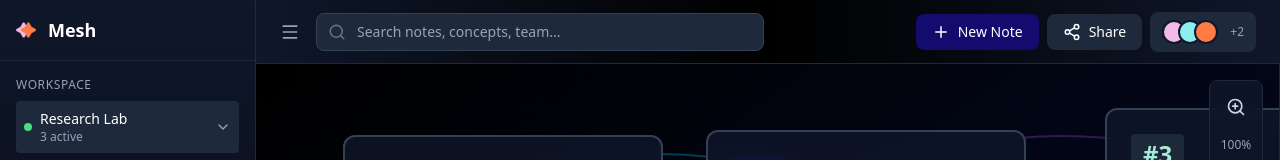
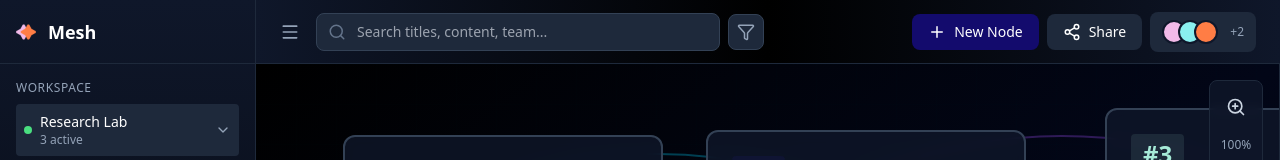
Before and after one commit to nadiashovkovy/mesh, a React (Create React App) app: page / in a window 1280 px wide. Shown: the top 160 px of the page. Built offline with nearby package versions, Linux system fonts and the light colour scheme.

Commit message:
search in full screen and nonworking filter icon added

```diff
--- a/src/components/Canvas.jsx
+++ b/src/components/Canvas.jsx
@@ -1,14 +1,15 @@
 import React, { useState, useRef, useEffect, forwardRef, useImperativeHandle } from 'react';
-import { Plus, ZoomIn, ZoomOut, Maximize, Minimize, Sparkles, GitBranch, Palette, Share2, MoreVertical } from 'lucide-react';
+import { Plus, ZoomIn, ZoomOut, Maximize, Minimize, Sparkles, GitBranch, Palette, Share2, MoreVertical, Search, Filter, ChevronDown, ChevronUp } from 'lucide-react';
 import NoteCard from './Notecard';
 import CollaborationIndicator from './CollaborationIndicator';
 import RightPanel from './RightPanel';
 
-const Canvas = forwardRef(({ selectedNode, onSelectNode, notes, isFullscreen, onFullscreenChange, rightPanelOpen, onRightPanelToggle }, ref) => {
+const Canvas = forwardRef(({ selectedNode, onSelectNode, notes, isFullscreen, onFullscreenChange, rightPanelOpen, onRightPanelToggle, onSearch, searchQuery }, ref) => {
   const [zoom, setZoom] = useState(1);
   const [pan, setPan] = useState({ x: 0, y: 0 });
   const [showActionMenu, setShowActionMenu] = useState(false);
   const [notePositions, setNotePositions] = useState({});
+  const [searchBarCollapsed, setSearchBarCollapsed] = useState(false);
   const canvasRef = useRef(null);
   const isPinching = useRef(false);
   const lastDistance = useRef(0);
@@ -204,7 +205,7 @@ const Canvas = forwardRef(({ selectedNode, onSelectNode, notes, isFullscreen, on
   };
 
   const actionMenuItems = [
-    { icon: Plus, label: 'New Note', onClick: () => console.log('New Note') },
+    { icon: Plus, label: 'New Node', onClick: () => console.log('New Node') },
     { icon: isFullscreen ? Minimize : Maximize, label: isFullscreen ? 'Exit Fullscreen' : 'Fullscreen', onClick: toggleFullscreen },
     { icon: GitBranch, label: 'Simplify', onClick: () => console.log('Simplify') },
     { icon: Sparkles, label: 'AI Overview', onClick: () => console.log('AI Overview') },
@@ -270,6 +271,51 @@ const Canvas = forwardRef(({ selectedNode, onSelectNode, notes, isFullscreen, on
           transformOrigin: 'top left',
         }}
       ></div>
+
+      {/* Floating Search Bar (only in fullscreen) */}
+      {isFullscreen && (
+        <div className="absolute top-8 left-8 z-[60] transition-all duration-300">
+          <div className="bg-slate-900/95 backdrop-blur-sm rounded-2xl border border-slate-800 shadow-2xl overflow-hidden">
+            {/* Collapse/Expand Button */}
+            <button
+              onClick={() => setSearchBarCollapsed(!searchBarCollapsed)}
+              className="w-full flex items-center justify-between px-4 py-2 hover:bg-slate-800/50 transition"
+            >
+              <div className="flex items-center gap-2">
+                <Search size={16} className="text-slate-400" />
+                <span className="text-sm text-slate-400">Search</span>
+              </div>
+              {searchBarCollapsed ? (
+                <ChevronDown size={16} className="text-slate-400" />
+              ) : (
+                <ChevronUp size={16} className="text-slate-400" />
+              )}
+            </button>
+
+            {/* Search Input Section */}
+            {!searchBarCollapsed && (
+              <div className="flex items-center gap-2 px-4 pb-3 animate-in fade-in slide-in-from-top-2 duration-200">
+                <div className="relative flex-1">
+                  <Search size={16} className="absolute left-3 top-1/2 transform -translate-y-1/2 text-slate-500" />
+                  <input
+                    type="text"
+                    placeholder="Search titles, content..."
+                    className="w-80 pl-9 pr-4 py-2 bg-slate-800 border border-slate-700 rounded-lg text-sm focus:border-cyan-400 outline-none transition"
+                    value={searchQuery}
+                    onChange={(e) => onSearch(e.target.value)}
+                  />
+                </div>
+                <button
+                  className="p-2 bg-slate-800 border border-slate-700 rounded-lg hover:bg-slate-700 hover:border-cyan-400 transition"
+                  title="Filter"
+                >
+                  <Filter size={16} className="text-slate-400" />
+                </button>
+              </div>
+            )}
+          </div>
+        </div>
+      )}
 
       {/* Canvas Content */}
       <div className="relative p-8 h-full overflow-auto scrollbar-hide">
--- a/src/components/RightPanel.jsx
+++ b/src/components/RightPanel.jsx
@@ -113,7 +113,7 @@ export default function RightPanel({ isOpen, selectedNode, selectedNote, onToggl
           </div>
         ) : (
           <div className="space-y-4">
-            <div className="text-xs text-slate-400 uppercase tracking-wider font-semibold">Note Details</div>
+            <div className="text-xs text-slate-400 uppercase tracking-wider font-semibold">Node Details</div>
             {selectedNote ? (
               <div className="space-y-3">
                 <div className="p-3 bg-slate-800/50 rounded-lg border border-slate-700/50">
@@ -131,7 +131,7 @@ export default function RightPanel({ isOpen, selectedNode, selectedNote, onToggl
                       )}
                     </button>
                   </div>
-                  <div className="text-sm font-medium text-cyan-400">{selectedNote.title}</div>
+                  <div className="text-sm font-medium text-slate-300">{selectedNote.title}</div>
                 </div>
                 <div className="p-3 bg-slate-800/50 rounded-lg border border-slate-700/50">
                   <div className="flex items-center justify-between mb-2">
@@ -152,7 +152,7 @@ export default function RightPanel({ isOpen, selectedNode, selectedNote, onToggl
                 </div>
                 <div className="p-3 bg-slate-800/50 rounded-lg border border-slate-700/50">
                   <div className="text-xs text-slate-400 mb-1">Connections</div>
-                  <div className="text-sm text-slate-300">{selectedNote.connections} linked notes</div>
+                  <div className="text-sm text-slate-300">{selectedNote.connections} linked nodes</div>
                 </div>
                 <div className="p-3 bg-slate-800/50 rounded-lg border border-slate-700/50">
                   <div className="text-xs text-slate-400 mb-1">Created</div>
@@ -164,7 +164,7 @@ export default function RightPanel({ isOpen, selectedNode, selectedNote, onToggl
                 </div>
               </div>
             ) : (
-              <div className="text-slate-400 text-sm">Select a note to view details</div>
+              <div className="text-slate-400 text-sm">Select a node to view details</div>
             )}
           </div>
         )}
--- a/src/components/Sidebar.jsx
+++ b/src/components/Sidebar.jsx
@@ -49,7 +49,7 @@ export default function Sidebar({ isOpen, onToggle, onWorkspaceChange }) {
   return (
     <div className={`${isOpen ? 'w-64' : 'w-20'} bg-gradient-to-b from-slate-900 to-black border-r border-slate-800 flex flex-col transition-all duration-300 sticky top-0 h-screen`}>
       {/* Logo */}
-      <div className={`p-4 border-b border-slate-800 flex items-center gap-3 ${!isOpen ? 'justify-center' : ''}`}>
+      <div className={`h-16 px-4 border-b border-slate-800 flex items-center gap-3 ${!isOpen ? 'justify-center' : ''}`}>
         <img
           src="/assets/MeshLogo.png"
           alt="Mesh Logo"
--- a/src/components/TopBar.jsx
+++ b/src/components/TopBar.jsx
@@ -1,5 +1,5 @@
 import React from 'react';
-import { Plus, Share2, Search, Menu } from 'lucide-react';
+import { Plus, Share2, Search, Menu, Filter } from 'lucide-react';
 
 export default function TopBar({ onToggleSidebar, onSearch, searchQuery }) {
   const collaborators = [
@@ -18,22 +18,30 @@ export default function TopBar({ onToggleSidebar, onSearch, searchQuery }) {
         >
           <Menu size={20} />
         </button>
-        <div className="relative flex-1 max-w-md">
+        <div className="flex items-center gap-2 flex-1 max-w-md">
+          <div className="relative flex-1">
             <Search size={18} className="absolute left-3 top-1/2 transform -translate-y-1/2 text-slate-500" />
             <input
               type="text"
-            placeholder="Search notes, concepts, team..."
+              placeholder="Search titles, content, team..."
               className="w-full pl-10 pr-4 py-2 bg-slate-800 border border-slate-700 rounded-lg text-sm focus:border-cyan-400 outline-none transition"
               value={searchQuery}
               onChange={(e) => onSearch(e.target.value)}
             />
+          </div>
+          <button
+            className="p-2 bg-slate-800 border border-slate-700 rounded-lg hover:bg-slate-700 hover:border-cyan-400 transition"
+            title="Filter"
+          >
+            <Filter size={18} className="text-slate-400" />
+          </button>
         </div>
       </div>
 
       <div className="flex items-center gap-2">
         <button className="flex items-center gap-2 px-4 py-2 bg-purple-500 rounded-lg hover:shadow-lg hover:shadow-purple-500/50 transition font-medium text-sm hover:scale-105">
           <Plus size={18} />
-          <span className="hidden md:inline">New Note</span>
+          <span className="hidden md:inline">New Node</span>
         </button>
 
         <button className="flex items-center gap-2 px-4 py-2 bg-slate-800 rounded-lg hover:bg-slate-700 transition text-sm">
--- a/src/pages/Dashboard.jsx
+++ b/src/pages/Dashboard.jsx
@@ -166,6 +166,8 @@ export default function Dashboard() {
             onFullscreenChange={setIsFullscreen}
             rightPanelOpen={rightPanelOpen}
             onRightPanelToggle={() => setRightPanelOpen(!rightPanelOpen)}
+            onSearch={handleSearch}
+            searchQuery={searchQuery}
           />
           {!isFullscreen && (
             <RightPanel
```
Lines whose indentation alone changed are shown as unchanged.
